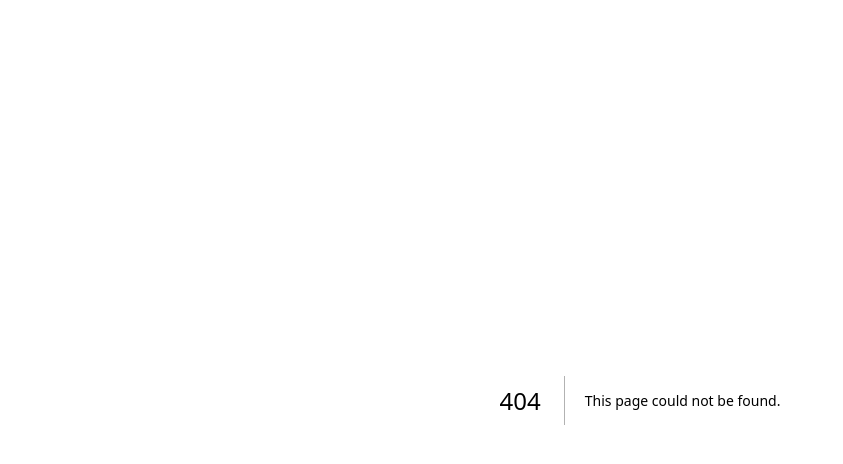
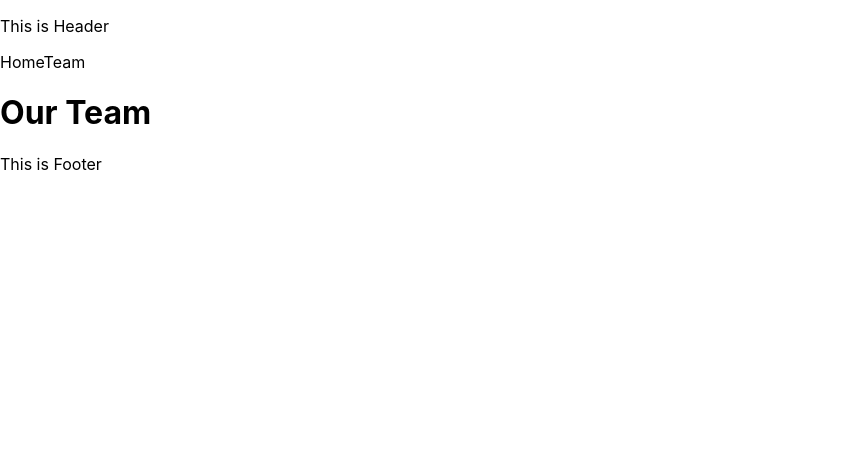
Before and after one commit to elam0012/mad9135-a3-next-basics, a Next.js app: page /team in a window 1280 px wide. Before the commit this address had no page. Shown: the top 464 px of the page, without its empty margins (0-843 px from the left). Built offline with nearby package versions, Linux system fonts and the light colour scheme.

Commit message:
Build Basic Layout

```diff
--- /dev/null
+++ b/components/footer.js
@@ -0,0 +1,9 @@
+function Footer() {
+  return (
+    <div>
+      <p>This is Footer</p>
+    </div>
+  );
+}
+
+export default Footer;
--- /dev/null
+++ b/components/header.js
@@ -0,0 +1,9 @@
+function Header() {
+  return (
+    <div>
+      <p>This is Header</p>
+    </div>
+  );
+}
+
+export default Header;
--- /dev/null
+++ b/components/layout.js
@@ -0,0 +1,16 @@
+import Header from './header'
+import Footer from './footer'
+import Navbar from './navbar';
+
+function Layout(props) {
+  return (
+    <div>
+      <Header/>
+      <Navbar/>
+        {props.children}
+      <Footer/>
+    </div>
+  );
+}
+
+export default Layout;
--- /dev/null
+++ b/components/navbar.js
@@ -0,0 +1,12 @@
+import Link from "next/link";
+
+function Navbar() {
+  return (
+    <nav>
+      <Link href="/">Home</Link>
+      <Link href="/team">Team</Link>
+    </nav>
+  );
+}
+
+export default Navbar;
--- a/pages/_app.js
+++ b/pages/_app.js
@@ -1,7 +1,12 @@
 import '../styles/globals.css'
+import Layout from '../components/layout'
 
 function MyApp({ Component, pageProps }) {
-  return <Component {...pageProps} />
+  return (
+    <Layout>
+      <Component {...pageProps} />
+    </Layout>
+    )
 }
 
 export default MyApp
--- /dev/null
+++ b/pages/team/index.js
@@ -0,0 +1,11 @@
+
+
+function Team() {
+  return (
+    <div>
+      <h1>Our Team</h1>
+    </div>
+  );
+}
+
+export default Team;
```
Also changed, not shown: pages/index.js (+2 -61 lines).
